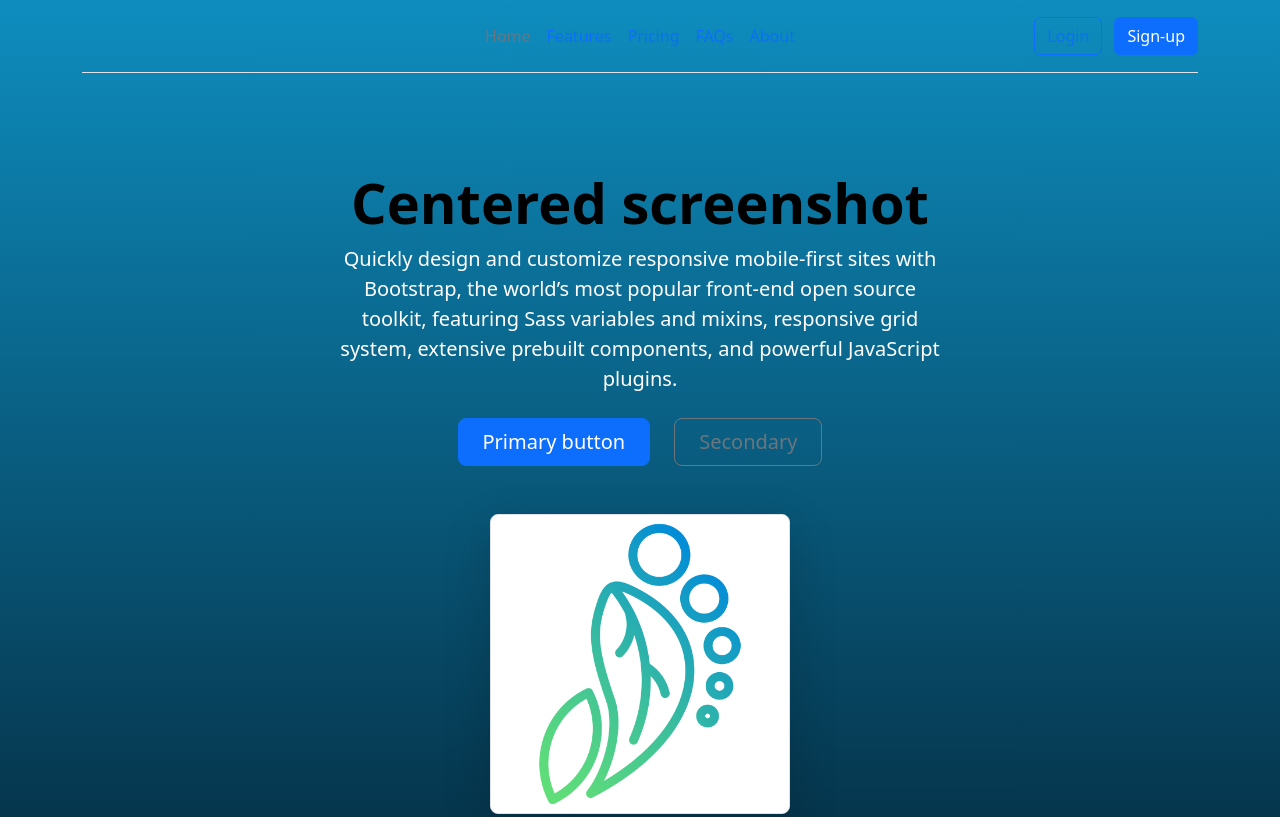
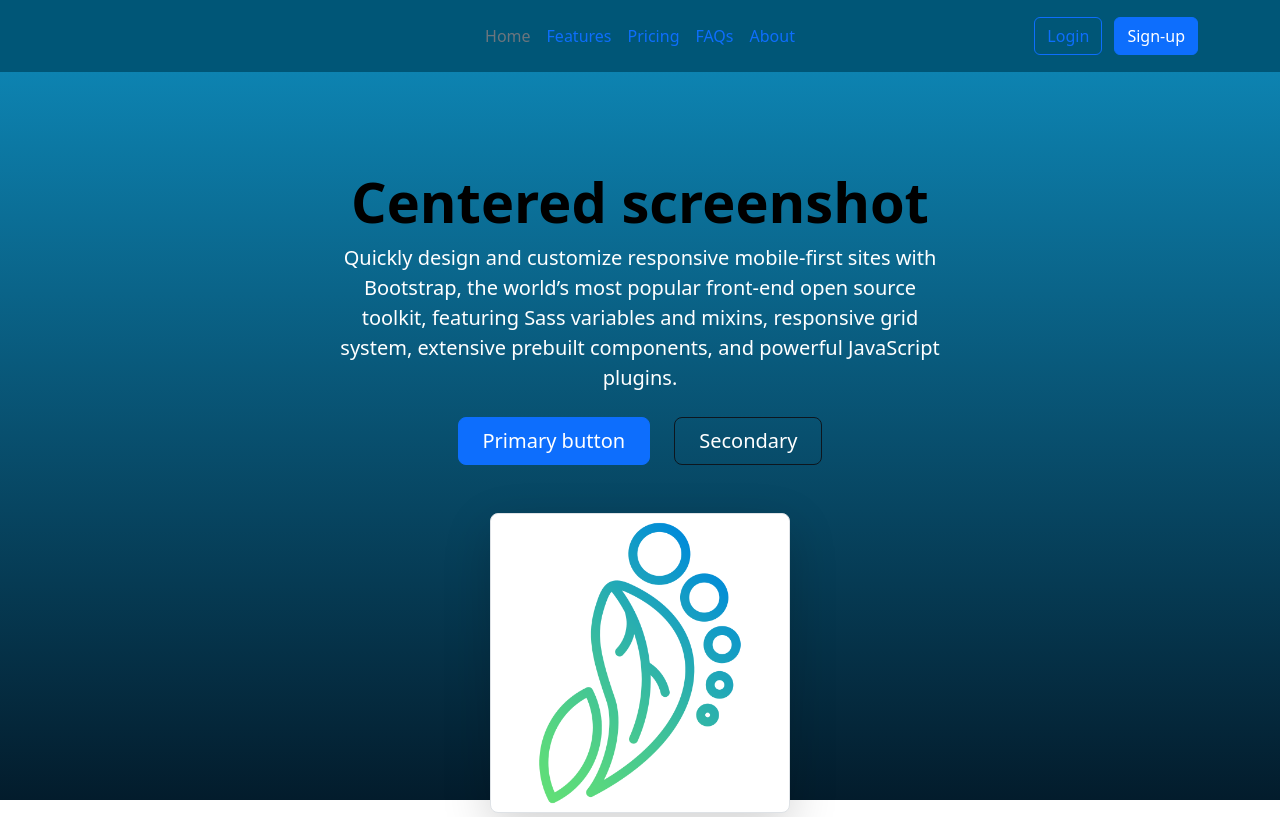
Before and after one commit to RoshanDewmina/innovate-now-23, a plain HTML site: page index.html in a window 1280 px wide. Shown: the top 817 px of the page. Drawn offline with nearby package versions, Linux system fonts and the light colour scheme.

Commit message:
Removed useless outline, added background color to navbar

```diff
--- a/index.css
+++ b/index.css
@@ -1,8 +1,24 @@
 body {
     background: linear-gradient(#0e8dbe, #031c2c);
     color: white;
+    background-repeat: repeat-x;
+    height: 100dvh;
 }
 
 #main-hero-logo {
     background-color: white;
 }
+
+.btn-outline-secondary {
+    --bs-btn-color: #ffffff;
+    --bs-btn-hover-bg: #8eaac3;
+    --bs-btn-border-color: #0d161e;
+}
+
+.border-bottom {
+    border-bottom: 2px dashed white !important;
+}
+
+.Navbar {
+    background-color: #005677;
+}
--- a/index.html
+++ b/index.html
@@ -9,9 +9,9 @@
     <link href="./index.css" rel="stylesheet">
 </head>
   <body>
-    <div Navbar>
+    <div class="Navbar">
         <div class="container">
-            <header class="d-flex flex-wrap align-items-center justify-content-center justify-content-md-between py-3 mb-4 border-bottom">
+            <header class="d-flex flex-wrap align-items-center justify-content-center justify-content-md-between py-3 mb-4">
               <div class="col-md-3 mb-2 mb-md-0">
                 <a href="/" class="d-inline-flex link-body-emphasis text-decoration-none">
                   <svg class="bi" width="40" height="32" role="img" aria-label="Bootstrap"><use xlink:href="#bootstrap"></use></svg>
@@ -35,7 +35,7 @@
     </div>
 
     <div class="Hero Section">
-        <div class="px-4 pt-5 my-5 text-center border-bottom">
+        <div class="px-4 pt-5 my-5 text-center">
             <h1 class="display-4 fw-bold text-body-emphasis">Centered screenshot</h1>
             <div class="col-lg-6 mx-auto">
               <p class="lead mb-4">Quickly design and customize responsive mobile-first sites with Bootstrap, the world’s most popular front-end open source toolkit, featuring Sass variables and mixins, responsive grid system, extensive prebuilt components, and powerful JavaScript plugins.</p>
@@ -55,7 +55,7 @@
     <Footer>
         <div class="Footer">
             <footer class="py-3 my-4">
-                <ul class="nav justify-content-center border-bottom pb-3 mb-3">
+                <ul class="nav justify-content-center pb-3 mb-3">
                   <li class="nav-item"><a href="#" class="nav-link px-2 text-body-secondary">Home</a></li>
                   <li class="nav-item"><a href="#" class="nav-link px-2 text-body-secondary">Features</a></li>
                   <li class="nav-item"><a href="#" class="nav-link px-2 text-body-secondary">Pricing</a></li>
```
